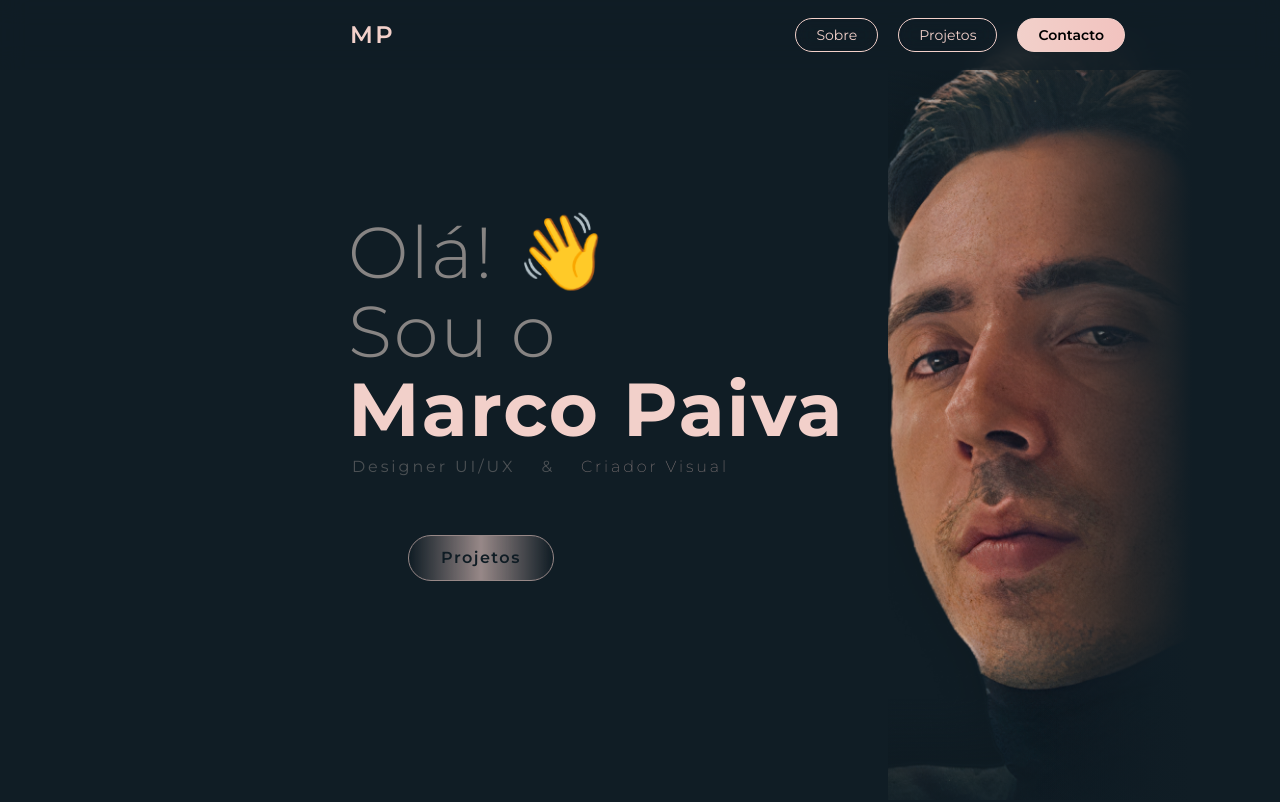
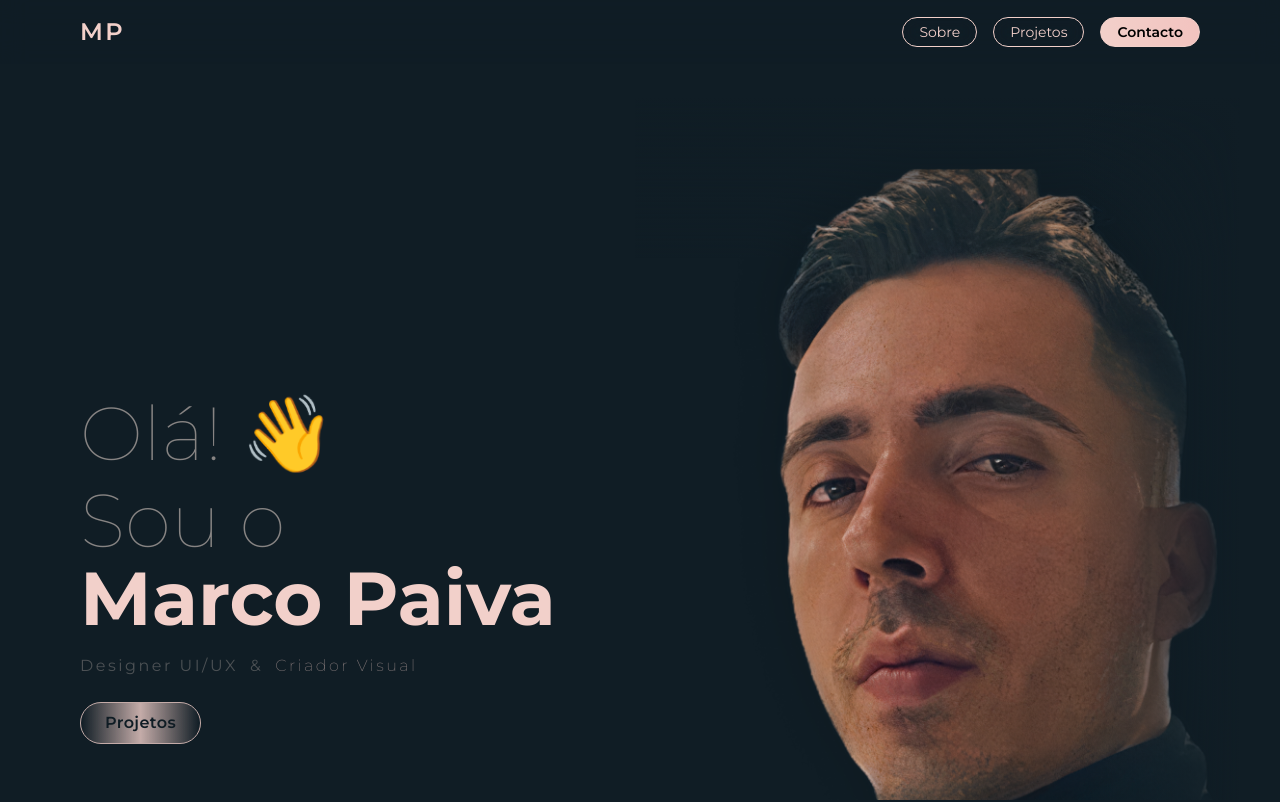
Before and after one commit to marcoaotrpaiva/portfolio, a Next.js app: page / in a window 1280 px wide. Shown: the top 802 px of the page. Built offline with nearby package versions, Linux system fonts and the light colour scheme.

Commit message:
added herosection responsivness

```diff
--- a/components/Hero.tsx
+++ b/components/Hero.tsx
@@ -1,11 +1,24 @@
 'use client';
 
-import { useEffect, useState } from 'react';
+import React, { useEffect, useState } from 'react';
 import Image from 'next/image';
 import { motion } from 'framer-motion';
 
 const Hero = () => {
   const [activeSection, setActiveSection] = useState('');
+  const [menuOpen, setMenuOpen] = useState(false);
+
+  useEffect(() => {
+    const sections = document.querySelectorAll('section[id]');
+    const observer = new IntersectionObserver(
+      entries => entries.forEach(entry => {
+        if (entry.isIntersecting) setActiveSection(entry.target.id);
+      }),
+      { threshold: 0.6 }
+    );
+    sections.forEach(sec => observer.observe(sec));
+    return () => sections.forEach(sec => observer.unobserve(sec));
+  }, []);
 
   const topButtons = [
     { label: 'Sobre', href: '#about' },
@@ -13,182 +26,118 @@ const Hero = () => {
     { label: 'Contacto', href: '#contact' },
   ];
 
-  useEffect(() => {
-    const sections = document.querySelectorAll('section[id]');
-
-    const observer = new IntersectionObserver(
-      (entries) => {
-        entries.forEach((entry) => {
-          if (entry.isIntersecting) {
-            setActiveSection(entry.target.id);
-          }
-        });
-      },
-      {
-        threshold: 0.6,
-      }
-    );
-
-    sections.forEach((section) => observer.observe(section));
-    return () => sections.forEach((section) => observer.unobserve(section));
-  }, []);
-
   return (
-    <section className="h-screen bg-[#101D25] relative overflow-hidden pt-[80px]" id="home">
+    <section id="home" className="h-screen bg-[#101D25] relative overflow-hidden pt-20">
       {/* Navbar */}
-      <div className="w-full fixed top-0 left-0 z-50 px-[90px] py-[18px] flex justify-between items-center backdrop-blur-md bg-[#101D25]/70 ">
-        {/* Logo */}
-        <div
-          className="text-2xl font-semibold tracking-widest ml-[260px]"
-          style={{
-            fontFamily: "'Montserrat', sans-serif",
-            color: '#F2D0CA',
-          }}
-        >
+      <header className="fixed inset-x-0 top-0 z-50 backdrop-blur-md bg-[#101D25]/70">
+        <div className="container mx-auto flex items-center justify-between px-6 sm:px-8 lg:px-20 py-4">
+          <div className="text-2xl font-semibold tracking-widest" style={{ fontFamily: "'Montserrat', sans-serif", color: '#F2D0CA' }}>
             MP
           </div>
-
-        {/* Navigation Buttons */}
-        <div className="flex gap-5 text-sm mr-[65px]">
+          <nav className="hidden md:flex gap-4 text-sm">
             {topButtons.map(({ label, href }) => {
               const sectionId = href.replace('#', '');
               const isContact = label === 'Contacto';
               const isActive = activeSection === sectionId;
-
               return (
-              <a key={label} href={href} aria-label={`Ir para a secção ${label}`}>
+                <a key={label} href={href} aria-label={label}>
                   <motion.button
-  whileHover={{
-    scale: 1.07,
-    backgroundColor: isContact ? '#f2c3bf' : 'rgba(242, 208, 202, 0.1)',
-    color: isContact ? '#000000' : '#F2D0CA',
-    boxShadow: isContact
-      ? '0 4px 12px rgba(242, 208, 202, 0.3)'
-      : '0 2px 8px rgba(242, 208, 202, 0.15)',
-  }}
-  whileFocus={{
-    outline: 'none',
-    boxShadow: '0 0 0 2px rgba(242, 208, 202, 0.4)',
-  }}
+                    whileHover={{ scale: 1.07 }}
+                    whileTap={{ scale: 0.97 }}
                     transition={{ type: 'spring', stiffness: 240, damping: 20 }}
-  className={`px-5 py-1.5 rounded-full border border-[#F2D0CA] transition-all duration-300 backdrop-blur-sm ${
-    isActive ? 'border-white text-white' : ''
-  } ${isContact ? 'font-semibold' : 'font-normal'}`}
-  style={{
-    fontFamily: "'Montserrat', sans-serif",
-    background: isContact
-      ? 'linear-gradient(90deg, #F2D0CA, #F2C3BF)'
-      : 'transparent',
-    color: isContact ? '#000000' : '#F2D0CA',
-  }}
+                    className={`px-4 py-1 rounded-full border backdrop-blur-sm transition ${
+                      isActive ? 'border-white text-white' : 'text-[#F2D0CA] border-[#F2D0CA]'
+                    } ${
+                      isContact ? 'font-semibold bg-gradient-to-r from-[#F2D0CA] to-[#F2C3BF] text-black' : 'font-normal'
+                    }`}
+                    style={{ fontFamily: "'Montserrat', sans-serif" }}
                   >
                     {label}
                   </motion.button>
-
                 </a>
               );
             })}
+          </nav>
+          <button className="md:hidden p-2" aria-label="Toggle menu" onClick={() => setMenuOpen((v) => !v)}>
+            {menuOpen ? (
+              <svg xmlns="http://www.w3.org/2000/svg" className="h-6 w-6 text-[#F2D0CA]" fill="none" viewBox="0 0 24 24" stroke="currentColor">
+                <path strokeLinecap="round" strokeLinejoin="round" strokeWidth={2} d="M6 18L18 6M6 6l12 12" />
+              </svg>
+            ) : (
+              <svg xmlns="http://www.w3.org/2000/svg" className="h-6 w-6 text-[#F2D0CA]" fill="none" viewBox="0 0 24 24" stroke="currentColor">
+                <path strokeLinecap="round" strokeLinejoin="round" strokeWidth={2} d="M4 6h16M4 12h16M4 18h16" />
+              </svg>
+            )}
+          </button>
         </div>
+        {menuOpen && (
+          <nav className="md:hidden bg-[#101D25]/80 backdrop-blur-md">
+            <div className="flex flex-col items-center space-y-4 py-4">
+              {topButtons.map(({ label, href }) => (
+                <a key={label} href={href} onClick={() => setMenuOpen(false)} className="text-lg font-medium text-[#F2D0CA] hover:text-white">
+                  {label}
+                </a>
+              ))}
             </div>
+          </nav>
+        )}
+      </header>
 
       {/* Main content */}
-      <div className="flex flex-col md:flex-row h-full items-center justify-between px-6 md:px-32 pt-12 pb-10 gap-1">
-        {/* Left content */}
+      <div className="container mx-auto px-6 sm:px-8 lg:px-20 pt-12 pb-10">
+        {/* Mobile image above text */}
         <motion.div
+className="relative block md:hidden w-32 h-32 rounded-full overflow-hidden mx-auto mb-6"
+initial={{ opacity: 0 }}
+          animate={{ opacity: 1 }}
+          transition={{ duration: 0.8, delay: 0.2 }}
+        >
+          <Image src="/images/profile-picture.png" alt="Retrato" fill className="object-cover rounded-[24px] drop-shadow-4xl" />
+        </motion.div>
+
+        <div className="flex flex-col md:flex-row h-full items-center justify-between gap-6">
+          {/* Text Section */}
+          <motion.div
+            className="w-full md:w-1/2 text-center md:text-left"
             initial={{ x: 100, opacity: 0 }}
             animate={{ x: 0, opacity: 1 }}
             transition={{ duration: 0.8 }}
-          className="max-w-[1920px] md:ml-55 mb-22"
           >
-          <h1
-  className="text-[38px] md:text-[75px] font-extralight leading-[1.05] tracking-wide"
-  style={{ fontFamily: 'var(--font-montserrat)', color: '#878483' }}
->
-  <span className="font-light text-[72px]" style={{lineHeight: '0'}}>Olá!</span>{' '}
-  <span className="inline-block animate-wiggle" style={{ transformOrigin: '70% 70%' }}>
-    👋
+            <h1 className="text-[32px] sm:text-[38px] md:text-[75px] font-thin leading-[1.05] mb-4" style={{ fontFamily: 'var(--font-montserrat)', color: '#878483' }}>
+              <span className="block font-thin">
+                Olá! <span className="inline-block animate-wiggle" style={{ transformOrigin: '70% 70%' }}>👋</span>
               </span>
-            <br />
-            <span className="font-light text-[72px]"> Sou o </span>
-            <span
-              className="font-bold whitespace-nowrap"
-              style={{
-                fontFamily: "'Montserrat', sans-serif",
-                color: '#F2D0CA',
-              }}
-            >
-              Marco&nbsp;Paiva
+              <span className="block mt-2 font-thin">
+                Sou o <span className="font-bold text-[#F2D0CA]">Marco Paiva</span>
               </span>
             </h1>
-
-          <p
-            className="text-base mt-2.5 ml-1"
-            style={{
-              fontFamily: "'Montserrat', sans-serif",
-              color: '#878483',
-              opacity: 0.5,
-              lineHeight: '1',
-              display: 'flex',
-              gap: '22px',
-              flexWrap: 'wrap',
-              letterSpacing: '2.89px',
-            }}
-          >
-            <span style={{ color: '#878483' }}>Designer UI/UX</span>
-            <span style={{ margin: '0 4px' }}>&</span>
-            <span style={{ color: '#F2D0CA', fontWeight: '200' }}>Criador Visual</span>
+            <p className="text-sm sm:text-base flex flex-wrap gap-3 mb-6 justify-center md:justify-start" style={{ fontFamily: "'Montserrat', sans-serif", color: '#878483', opacity: 0.5, letterSpacing: '2.5px' }}>
+              <span>Designer UI/UX</span><span>&</span><span className="font-extralight text-[#F2D0CA]">Criador Visual</span>
             </p>
-
             <motion.a
               href="#projects"
               whileHover={{ scale: 1.05 }}
               whileTap={{ scale: 0.97 }}
-  className="relative inline-block mt-15 ml-15 px-8 py-2.5 rounded-full border border-[#F2D0CA] overflow-hidden group transition-all duration-500"
-  style={{
-    fontFamily: "'Montserrat', sans-serif",
-    fontWeight: 600,
-    letterSpacing: '1.5px',
-    background: 'linear-gradient(to right, rgba(242, 208, 202, 0) 0%, rgba(242, 208, 202, 1) 50%, rgba(242, 208, 202, 0) 100%)',
-    color: '#101D25',
-    opacity: 0.6,
-  }}
+              className="inline-block px-6 py-2 rounded-full border border-[#F2D0CA] overflow-hidden group transition-all duration-500 font-semibold tracking-wide opacity-80"
+              style={{ fontFamily: "'Montserrat', sans-serif", background: 'linear-gradient(to right, rgba(242,208,202,0) 0%, rgba(242,208,202,1) 50%, rgba(242,208,202,0) 100%)', color: '#101D25' }}
             >
-  <span className="relative z-10 transition-colors duration-300 group-hover:text-[#101D25]">
-    Projetos
-  </span>
-  <span
-    className="absolute inset-0 z-0 bg-gradient-to-r from-[#f2d0ca00] via-[#f2c3bf] to-[#f2d0ca00] bg-[length:200%] bg-left opacity-0 group-hover:opacity-100 group-hover:bg-right transition-all duration-700 rounded-full"
-    aria-hidden="true"
-  />
+              <span className="relative z-10 group-hover:text-[#101D25]">Projetos</span>
             </motion.a>
-
-
-
-
-
-
-
-
           </motion.div>
 
-        {/* Right image */}
+          {/* Desktop image right */}
           <motion.div
-
             className="hidden md:block relative w-[691px] h-[889px] translate-x-[40px] translate-y-[-30px]"
+            initial={{ opacity: 0 }}
+            animate={{ opacity: 1 }}
+            transition={{ duration: 0.8, delay: 0.3 }}
           >
             <div className="absolute top-0 left-0 w-full h-40 bg-gradient-to-b from-[#101D25] to-transparent z-30" />
-
-          <Image
-            src="/images/profile-picture.png"
-            alt="Retrato de Marco Paiva"
-            fill
-            className="object-cover rounded-[24px] drop-shadow-4xl"
-            priority
-          />
-
+            <Image src="/images/profile-picture.png" alt="Retrato de Marco Paiva" fill className="object-cover rounded-[24px] drop-shadow-4xl" priority />
             <div className="absolute bottom-0 left-0 w-full h-40 bg-gradient-to-t from-[#101D25] to-transparent z-30 rounded-b-[24px]" />
             <div className="absolute right-0 top-0 h-full w-40 bg-gradient-to-l from-[#101D25] to-transparent z-30 rounded-r-[24px]" />
           </motion.div>
+        </div>
       </div>
     </section>
   );
```
Lines whose indentation alone changed are shown as unchanged.
